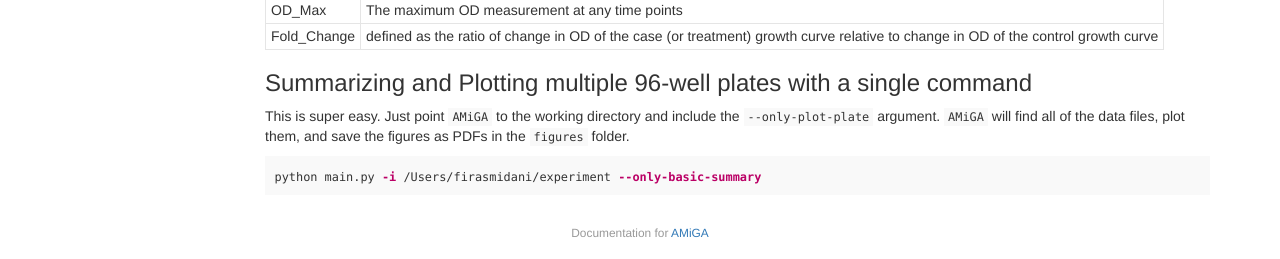
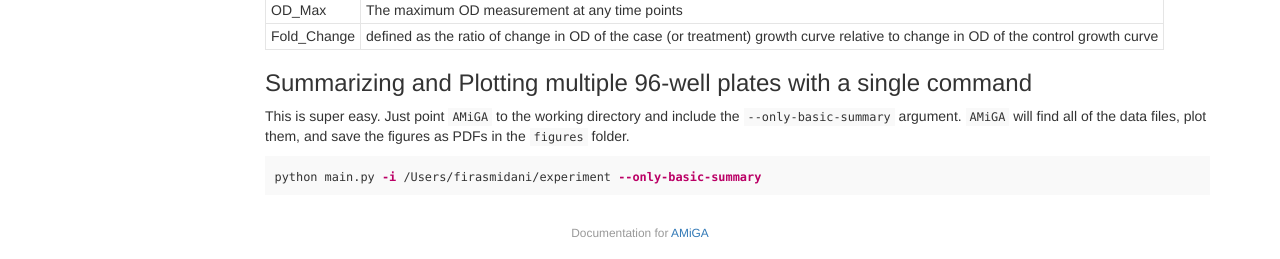
Before and after one commit to firasmidani/amiga, a Jekyll site: the page built from docs/_posts/2020-03-25-plotting.md, in a window 1280 px wide. Shown: the part 1819-2078 px from the top of the page. Built offline with Jekyll 4.4.1, drawn with Linux system fonts in a browser that asks for light colours.

Commit message:
plotting --> basic summary

````diff
--- a/docs/_posts/2020-03-25-plotting.md
+++ b/docs/_posts/2020-03-25-plotting.md
@@ -73,7 +73,7 @@ In addition to the plot, `AMiGA` summarizes the following basic metrics for all
 
 ### Summarizing and Plotting multiple 96-well plates with a single command
 
-This is super easy. Just point `AMiGA` to the working directory and include the `--only-plot-plate` argument. `AMiGA` will find all of the data files, plot them, and save the figures as PDFs in the `figures` folder.
+This is super easy. Just point `AMiGA` to the working directory and include the `--only-basic-summary` argument. `AMiGA` will find all of the data files, plot them, and save the figures as PDFs in the `figures` folder.
 
 ```bash
 python main.py -i /Users/firasmidani/experiment --only-basic-summary
````
